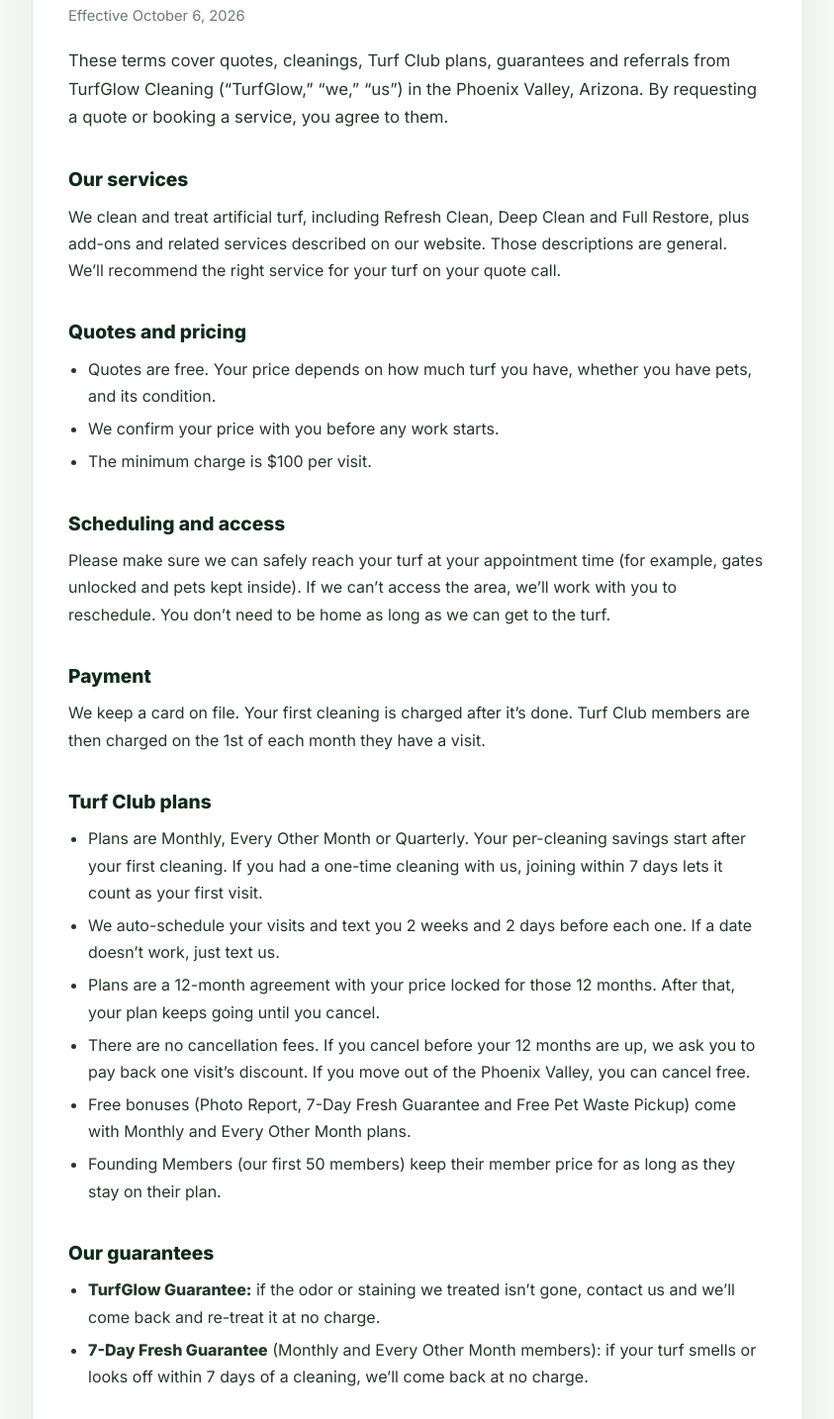
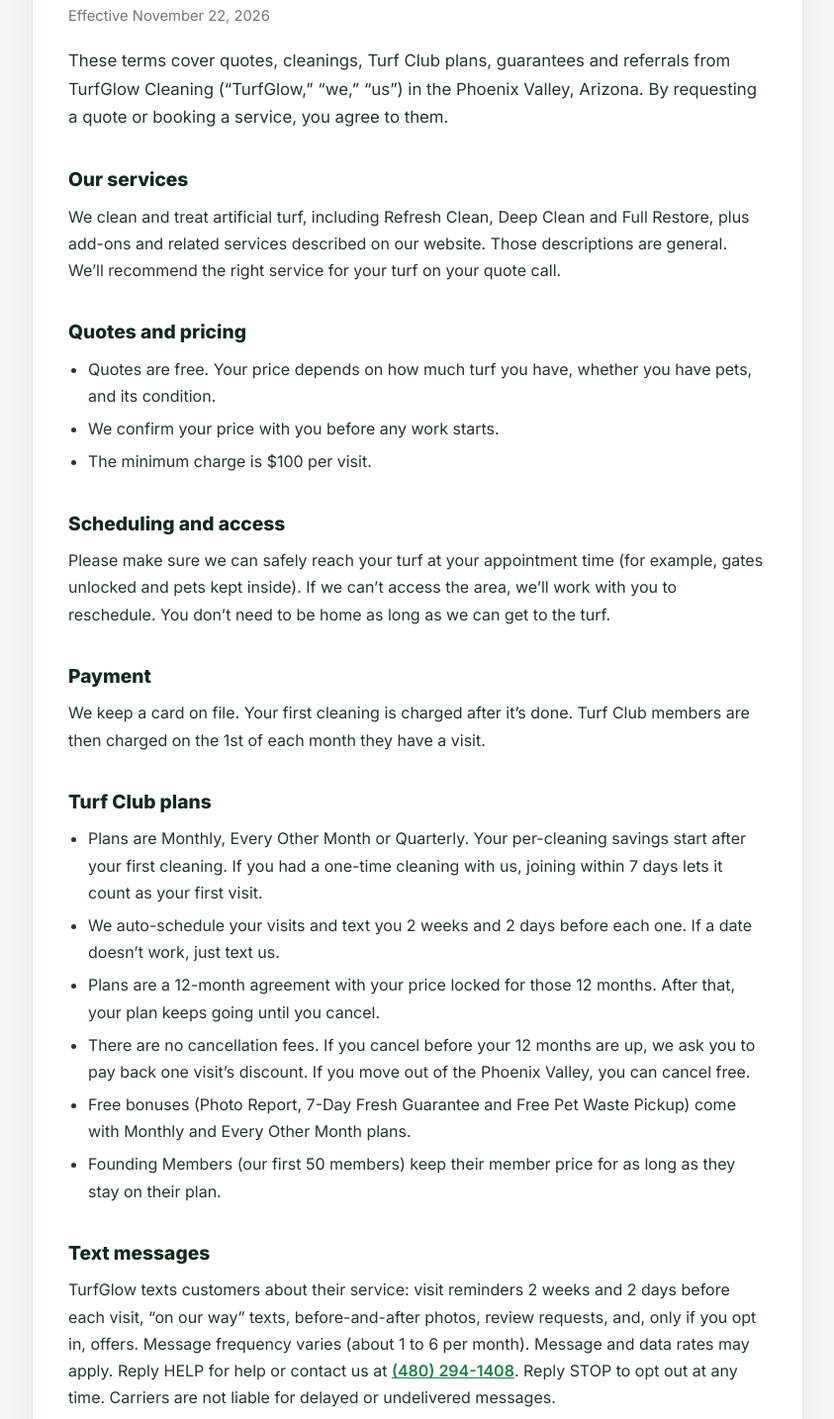
Before and after one commit to gravityanti312-crypto/no-stain-turf, a plain HTML site: page terms.html in a window 1280 px wide. Shown: the part 222-1656 px from the top of the page at 99% size, without its empty margins (218-1061 px from the left). Drawn offline with Linux system fonts and the light colour scheme.

Commit message:
Terms: add a Text messages section (what TurfGlow texts, how often, HELP and STOP)
Co-Authored-By: Claude Opus 5.5 <noreply@anthropic.com>

```diff
--- a/terms.html
+++ b/terms.html
@@ -48,7 +48,7 @@
   <main>
     <article class="lg-card">
       <h1>Terms of Service</h1>
-      <p class="lg-date">Effective October 6, 2026</p>
+      <p class="lg-date">Effective November 22, 2026</p>
       <p class="lg-intro">These terms cover quotes, cleanings, Turf Club plans, guarantees and referrals from TurfGlow Cleaning (&ldquo;TurfGlow,&rdquo; &ldquo;we,&rdquo; &ldquo;us&rdquo;) in the Phoenix Valley, Arizona. By requesting a quote or booking a service, you agree to them.</p>
 
       <h2>Our services</h2>
@@ -76,6 +76,9 @@
         <li>Free bonuses (Photo Report, 7-Day Fresh Guarantee and Free Pet Waste Pickup) come with Monthly and Every Other Month plans.</li>
         <li>Founding Members (our first 50 members) keep their member price for as long as they stay on their plan.</li>
       </ul>
+
+      <h2>Text messages</h2>
+      <p>TurfGlow texts customers about their service: visit reminders 2 weeks and 2 days before each visit, &ldquo;on our way&rdquo; texts, before-and-after photos, review requests, and, only if you opt in, offers. Message frequency varies (about 1 to 6 per month). Message and data rates may apply. Reply HELP for help or contact us at <a href="tel:4802941408">(480) 294-1408</a>. Reply STOP to opt out at any time. Carriers are not liable for delayed or undelivered messages.</p>
 
       <h2>Our guarantees</h2>
       <ul>
```
